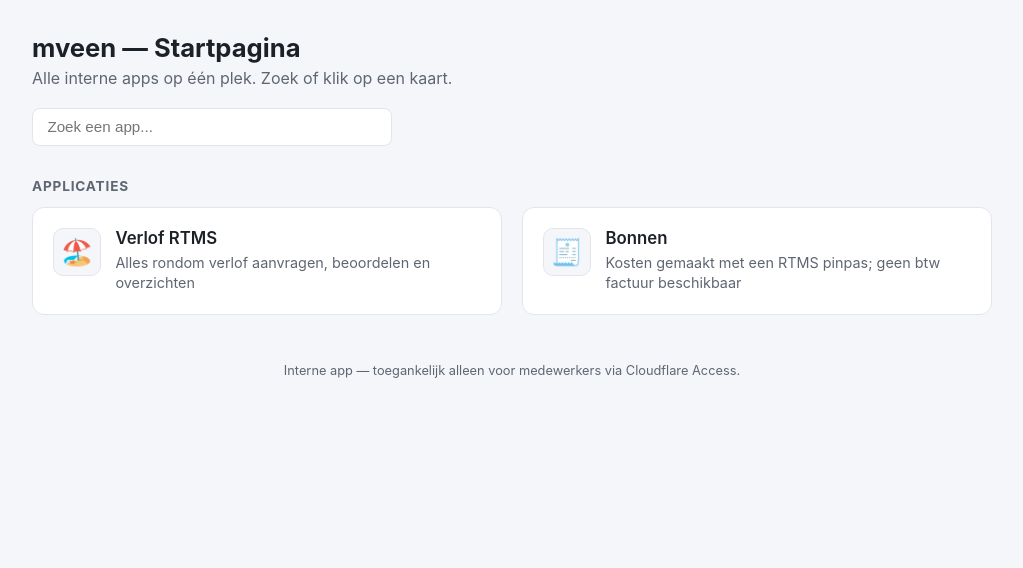
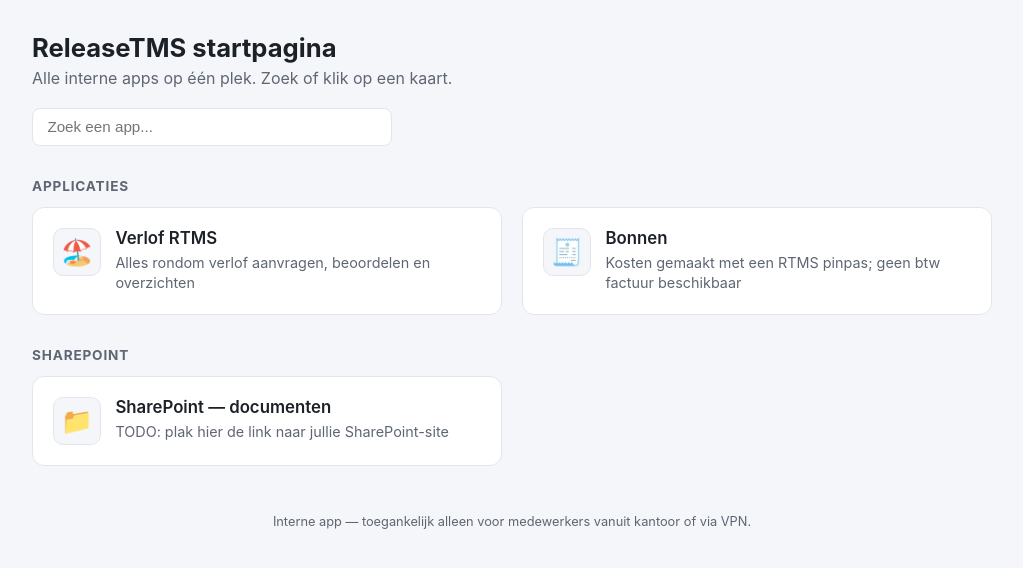
Before and after one commit to mveenreleasetms/index, a plain HTML site: page index.html in a window 1280 px wide. Shown: the whole page, without its empty margins (128-1151 px from the left). Drawn offline with Linux system fonts and the light colour scheme.

Commit message:
Update page title and header text

```diff
--- a/index.html
+++ b/index.html
@@ -3,7 +3,7 @@
 <head>
 <meta charset="UTF-8">
 <meta name="viewport" content="width=device-width, initial-scale=1.0">
-<title>mveen — Startpagina</title>
+<title>ReleaseTMS — Startpagina</title>
 <style>
   :root {
     --bg: #0f1115;
@@ -102,14 +102,14 @@
 <body>
 
 <header>
-  <h1>mveen — Startpagina</h1>
+  <h1>ReleaseTMS startpagina</h1>
   <p>Alle interne apps op één plek. Zoek of klik op een kaart.</p>
   <input id="search" type="search" placeholder="Zoek een app..." autocomplete="off">
 </header>
 
 <div id="groups"></div>
 
-<footer>Interne app — toegankelijk alleen voor medewerkers via Cloudflare Access.</footer>
+<footer>Interne app — toegankelijk alleen voor medewerkers vanuit kantoor of via VPN.</footer>
 
 <script>
   // ============================================================
@@ -133,8 +133,19 @@
           icon: "🧾"
         }
       ]
+    },
+    {
+      group: "SharePoint",
+      items: [
+        {
+          name: "SharePoint — documenten",
+          url: "https://JULLIE-ORGANISATIE.sharepoint.com/sites/JULLIE-SITE",
+          desc: "TODO: plak hier de link naar jullie SharePoint-site",
+          icon: "📁"
+        }
+      ]
     }
-    // Nieuwe groep? Voeg hier een nieuw object toe met group + items.
+    // Nieuwe groep of app? Voeg hier een nieuw object toe met group + items.
   ];
   // ============================================================
 
```
